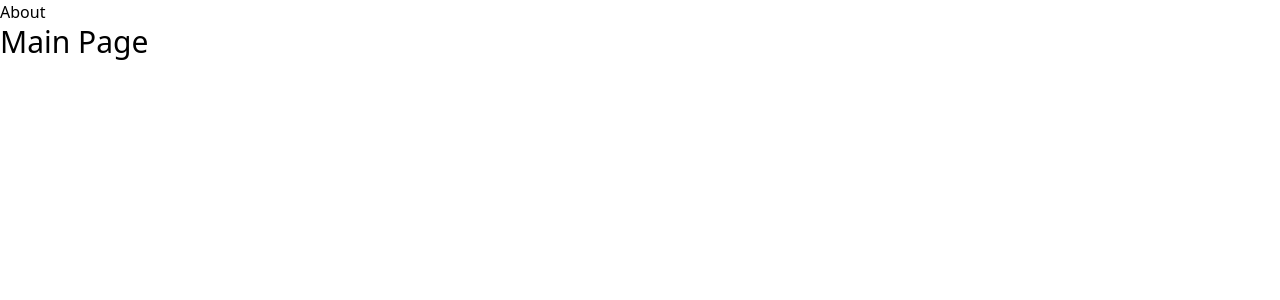
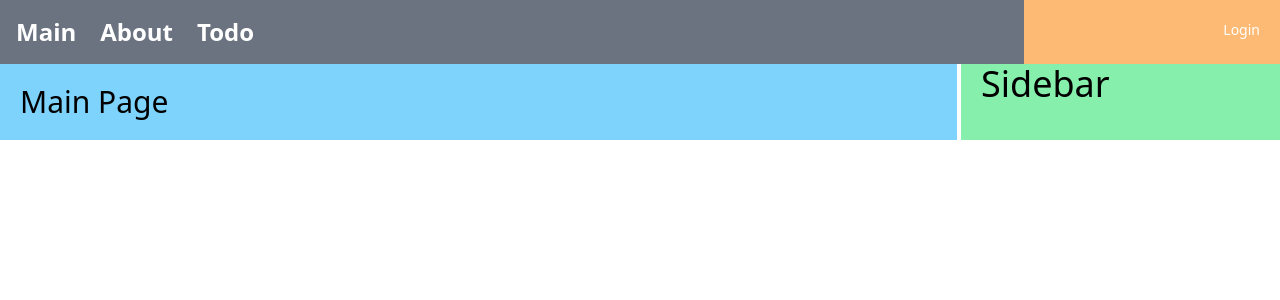
Before and after one commit to jkys-957/code-react, a React (Create React App) app in the folder mall/: page / in a window 1280 px wide. Shown: the top 300 px of the page. Built offline with nearby package versions, Linux system fonts and the light colour scheme.

Commit message:
페이지 이동 개념 router, redirection, Link, 하위 이동 개념

```diff
--- /dev/null
+++ b/mall/src/components/menu/BasicMenu.js
@@ -0,0 +1,30 @@
+import { Link } from 'react-router-dom';
+
+const BasicMenu = () => {
+  return(
+    <nav id='navbar' className="flex bg-blue-300">
+
+      <div className="w-4/5 bg-gray-500">
+        <ul className="flex p-4 font-bold text-white">
+          <li className="pr-6 text-2xl">
+            <Link to={'/'}>Main</Link>
+          </li>
+          <li className="pr-6 text-2xl">
+            <Link to={'/about'}>About</Link>
+          </li>
+          <li className="pr-6 text-2xl">
+            <Link to={'/todo/'}>Todo</Link>
+          </li>
+        </ul>
+      </div>
+      <div className="flex justify-end w-1/5 p-4 font-medium bg-orange-300">
+        <div className="m-1 text-sm text-white rounded">
+          Login
+        </div>
+      </div>
+
+    </nav>
+  );
+}
+
+export default BasicMenu;
--- a/mall/src/layouts/BasicLayout.js
+++ b/mall/src/layouts/BasicLayout.js
@@ -1,21 +1,28 @@
+import BasicMenu from '../components/menu/BasicMenu';
+
 const BasicLayout = ({children}) => {
   return(
     <>
-      <header className="p-5 bg-teal-400 ">
+      {/* 기존 헤더 대신 BasicMenu */}
+      <BasicMenu />
+
+      {/* <header className="p-5 bg-teal-400 ">
         <h1 className="text-2xl md:text-4xl">
           Header
         </h1>
-      </header>
+      </header> */}
 
-      <div className="flex w-full my-5 space-y-4 bg-white felx-col md:flex-row md:space-x-4 md:space-y-0">
-        <main className="px-5 py-40 bg-sky-300 md:w-2/3 lg:w-3/4">
+      {/* 상단 여백 my-5 제거 */}
+      <div className="flex flex-col w-full bg-white md:flex-row md:space-x-1 md:space-y-0">
+        <main className="px-5 py-5 bg-sky-300 md:w-4/5 lg:w-3/4">
+        {/* 상단 여백 py-40 변경 md:w-2/3 변경 flex 제거(원래 없었음) */}
           {children}
         </main>
 
-        <aside className="px-5 py-40 bg-green-300 md:w-1/3 lg:w-1/4">
-          <h1 className="text-2xl md:text-4xl">
-            Sidebar
-          </h1>
+        <aside className="flex px-5 bg-green-300 md:w-1/5 lg:w-1/4">
+        {/* 상단 여백 py-40 제거 md:w-1/3 변경 flex 제거(코드는 flex가 있는데?) */}
+          <h1 className="text-2xl md:text-4xl">Sidebar</h1>
+
         </aside>
       </div>
     </>
--- a/mall/src/pages/AboutPage.js
+++ b/mall/src/pages/AboutPage.js
@@ -1,8 +1,12 @@
+import BasicLayout from '../layouts/BasicLayout';
+
 const AboutPage = () => {
   return(
-    <div className="text-3xl">
-      About Page
-    </div>
+    <BasicLayout>
+      <div className="text-3xl">
+        About Page
+      </div>
+    </BasicLayout>
   );
 }
 
--- a/mall/src/pages/MainPage.js
+++ b/mall/src/pages/MainPage.js
@@ -1,15 +1,18 @@
 import { Link } from 'react-router-dom';
+import BasicLayout from '../layouts/BasicLayout';
 
 const MainPage = () => {
   return (
-    <div>
-      <div className="flex">
-        <Link to={'/about'}>About</Link>
-      </div>
+    // <div>
+    //   <div className="flex">
+    //     <Link to={'/about'}>About</Link>
+    //   </div>
+    // </div>
+    <BasicLayout>
       <div className="text-3xl">
         Main Page
       </div>
-    </div>
+    </BasicLayout>
   );
 }
 
--- /dev/null
+++ b/mall/src/pages/todo/IndexPage.js
@@ -0,0 +1,18 @@
+import { Outlet } from 'react-router-dom';
+import BasicLayout from '../../layouts/BasicLayout';
+
+const IndexPage = () => {
+  return(
+    <BasicLayout>
+      <div className="flex w-full p-2 m-2">
+        <div className="w-20 p-2 m-1 text-xl font-extrabold text-center underline">LIST</div>
+        <div className="w-20 p-2 m-1 text-xl font-extrabold text-center underline">ADD</div>
+      </div>
+      <div className="flex flex-wrap w-full">
+        <Outlet />
+      </div>
+    </BasicLayout>
+  );
+}
+
+export default IndexPage;
--- /dev/null
+++ b/mall/src/pages/todo/ListPage.js
@@ -0,0 +1,11 @@
+const ListPage = () => {
+  return(
+    <div className="w-full p-4 bg-white">
+      <div className="text-3xl font-extrabold">
+        Todo List Page Component
+      </div>
+    </div>
+  );
+}
+
+export default ListPage;
--- a/mall/src/router/root.js
+++ b/mall/src/router/root.js
@@ -1,4 +1,5 @@
 import { Suspense, lazy } from "react";
+import todoRouter from '../router/todoRouter';
 
 const { createBrowserRouter } = require("react-router-dom");
 
@@ -7,14 +8,21 @@ const Main = lazy(() => import("../pages/MainPage"))
 
 const About = lazy(() => import("../pages/AboutPage"))
 
+const TodoIndex = lazy(() => import("../pages/todo/IndexPage"))
+
 const root = createBrowserRouter([
   {
     path: "",
-    element: <Suspense fallback={Loading}><Main/></Suspense>
+    element: <Suspense fallback={Loading}><Main /></Suspense>
   },
   {
     path: "about",
     element: <Suspense fallback={About}><About /></Suspense>
+  },
+  {
+    path: "todo",
+    element: <Suspense fallback={TodoIndex}><TodoIndex /></Suspense>,
+    children: todoRouter()
   }
 ])
 
--- /dev/null
+++ b/mall/src/router/todoRouter.js
@@ -0,0 +1,20 @@
+import { Suspense, lazy } from 'react';
+import { Navigate } from 'react-router-dom';
+
+const Loading = <div>Loading...</div>
+const TodoList = lazy(() => import("../pages/todo/ListPage"))
+
+const todoRouter = () => {
+  return [
+    {
+      path: "list",
+      element: <Suspense fallback={Loading}><TodoList /></Suspense>
+    },
+    {
+      path: "",
+      element: <Navigate replace to ="list"/>
+    }
+  ]
+}
+
+export default todoRouter;
```
